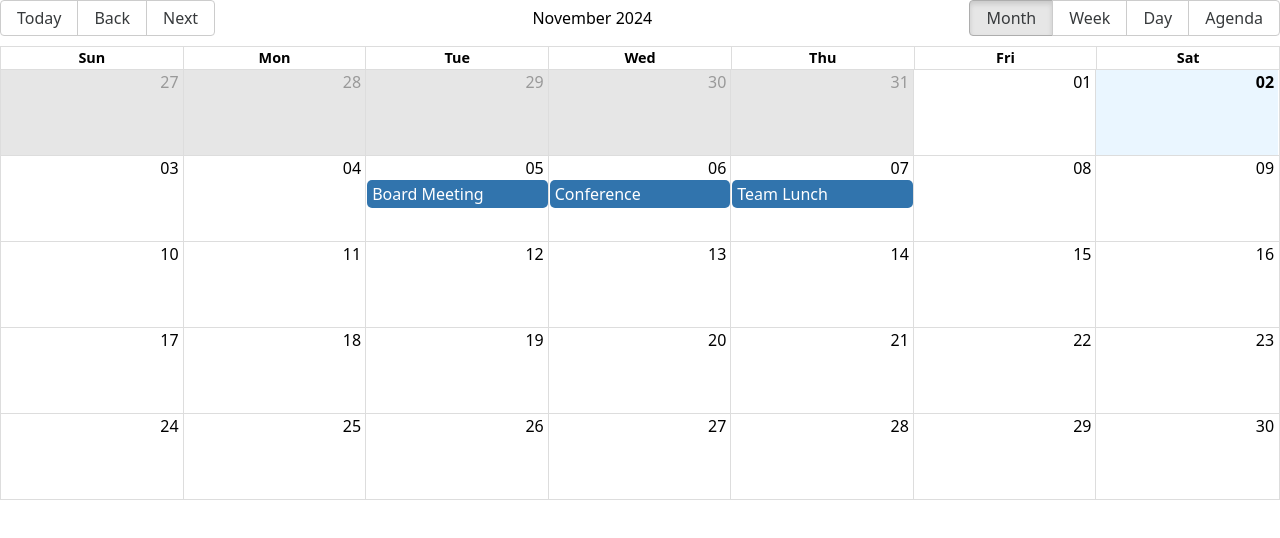
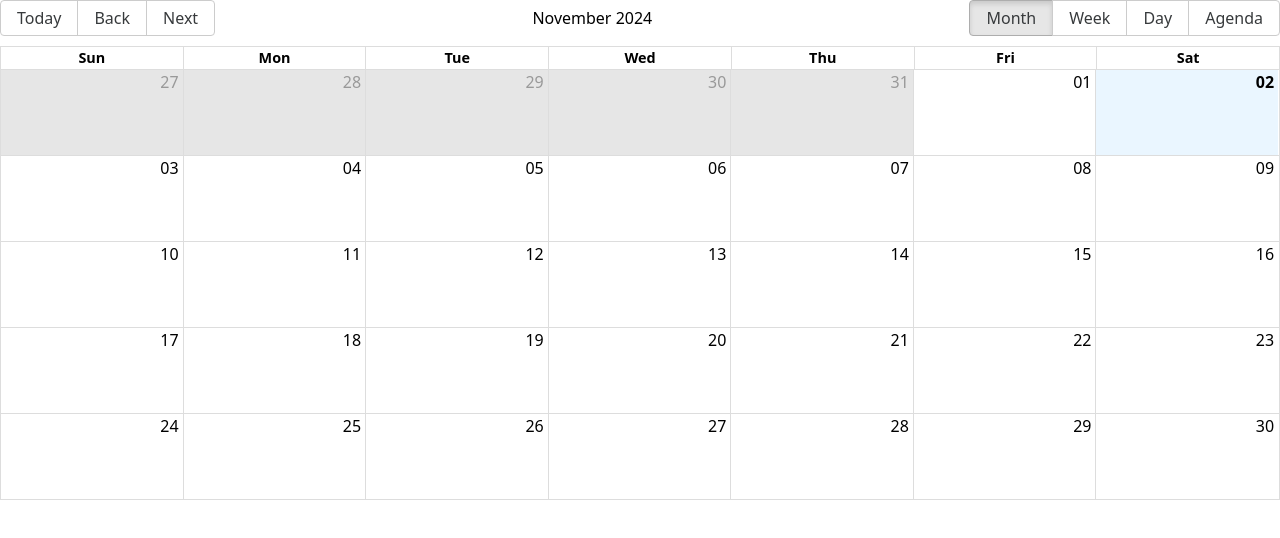
Before and after one commit to tonydnh/hacktx-2024, a React (Vite) app in the folder client/: page /calendar in a window 1280 px wide. Shown: the top 538 px of the page. Built offline with nearby package versions, Linux system fonts and the light colour scheme; no server answers.

Commit message:
Remove Pre-given text

```diff
--- a/client/src/components/MyCalendar.jsx
+++ b/client/src/components/MyCalendar.jsx
@@ -10,21 +10,7 @@ const localizer = momentLocalizer(moment);
 
 const MyCalendar = () => {
   const [events, setEvents] = useState([
-    {
-      title: 'Board Meeting',
-      start: new Date(2024, 10, 5, 10, 0), // November is 10 in JS
-      end: new Date(2024, 10, 5, 12, 0),
-    },
-    {
-      title: 'Conference',
-      start: new Date(2024, 10, 6, 10, 0),
-      end: new Date(2024, 10, 6, 14, 0),
-    },
-    {
-      title: 'Team Lunch',
-      start: new Date(2024, 10, 7, 12, 0),
-      end: new Date(2024, 10, 7, 13, 0),
-    },
+
   ]);
 
   const onSelectEvent = (event) => {
```
